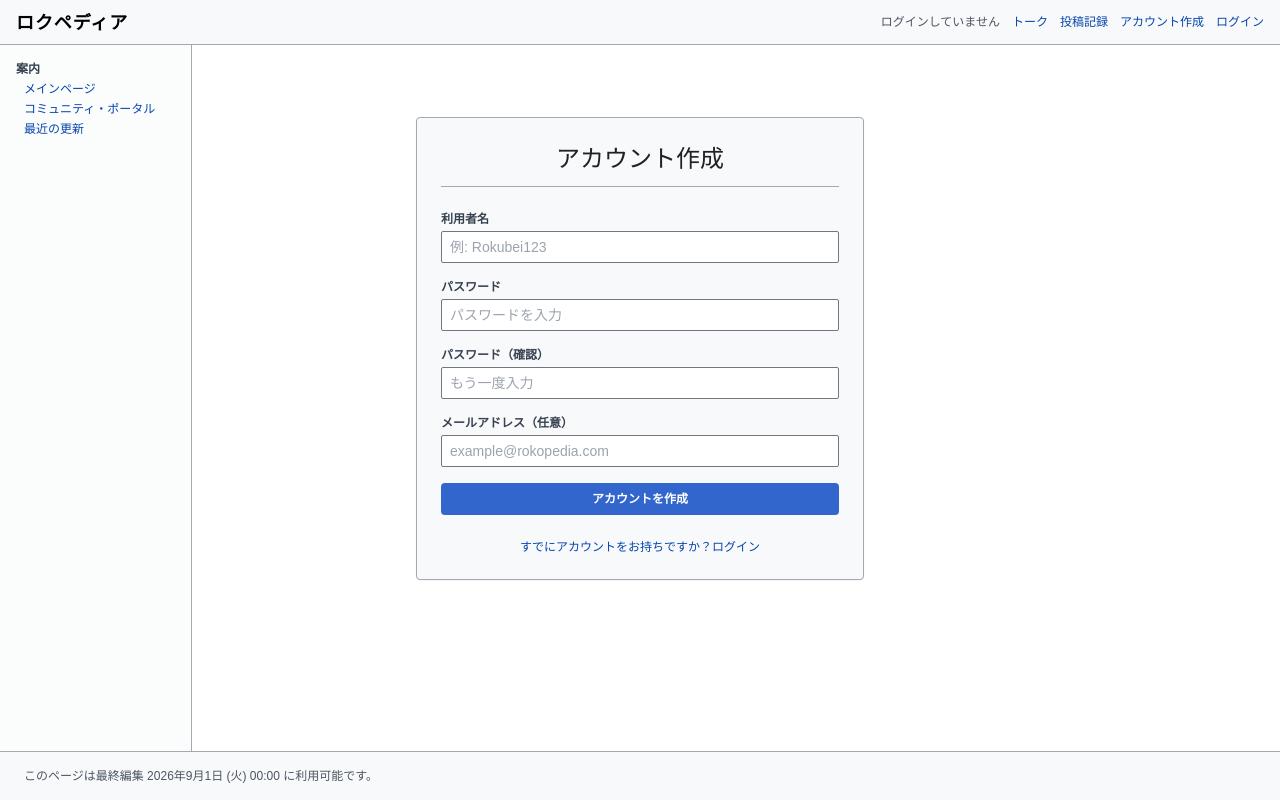
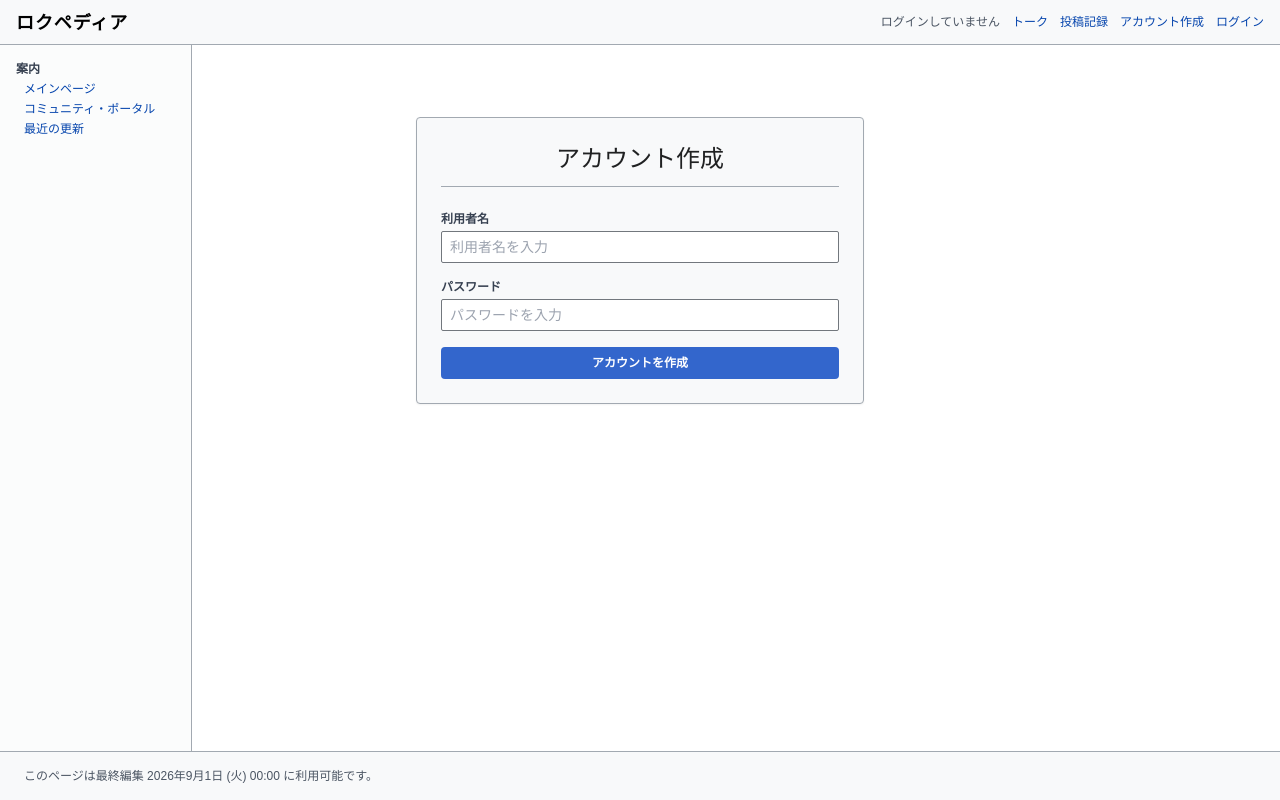
Before and after one commit to kaminoeee/testwik, a Next.js app: page /signup in a window 1280 px wide. Built offline with nearby package versions, Linux system fonts and the light colour scheme.

Commit message:
Update page.tsx

```diff
--- a/app/signup/page.tsx
+++ b/app/signup/page.tsx
@@ -6,35 +6,18 @@ export default function SignupPage() {
       <h1 className="text-2xl font-serif font-normal mb-6 text-center border-b border-wikiBorder pb-3">
         アカウント作成
       </h1>
-
-      <form className="space-y-4 text-sm" onSubmit={(e) => e.preventDefault()}>
+      <form className="space-y-4 text-sm">
         <div>
           <label className="block text-xs font-bold text-gray-700 mb-1">利用者名</label>
-          <input type="text" className="w-full bg-white" placeholder="例: Rokubei123" />
+          <input type="text" className="w-full bg-white" placeholder="利用者名を入力" />
         </div>
-
         <div>
           <label className="block text-xs font-bold text-gray-700 mb-1">パスワード</label>
           <input type="password" className="w-full bg-white" placeholder="パスワードを入力" />
         </div>
-
-        <div>
-          <label className="block text-xs font-bold text-gray-700 mb-1">パスワード（確認）</label>
-          <input type="password" className="w-full bg-white" placeholder="もう一度入力" />
-        </div>
-
-        <div>
-          <label className="block text-xs font-bold text-gray-700 mb-1">メールアドレス（任意）</label>
-          <input type="email" className="w-full bg-white" placeholder="example@rokopedia.com" />
-        </div>
-
-        <button className="w-full bg-[#36c] text-white py-2 rounded text-xs font-bold hover:bg-[#2a4b8d]">
+        <button type="button" className="w-full bg-[#36c] text-white py-2 rounded text-xs font-bold">
           アカウントを作成
         </button>
-
-        <div className="text-center pt-2 text-xs">
-          <Link href="/login" className="text-wikiLink">すでにアカウントをお持ちですか？ログイン</Link>
-        </div>
       </form>
     </div>
   )
```
